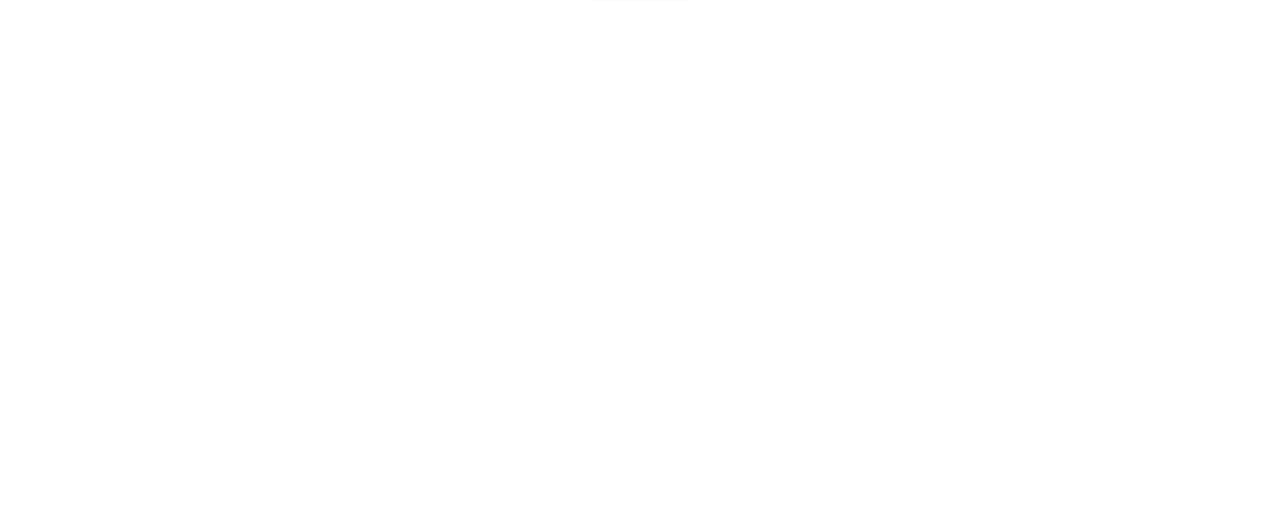
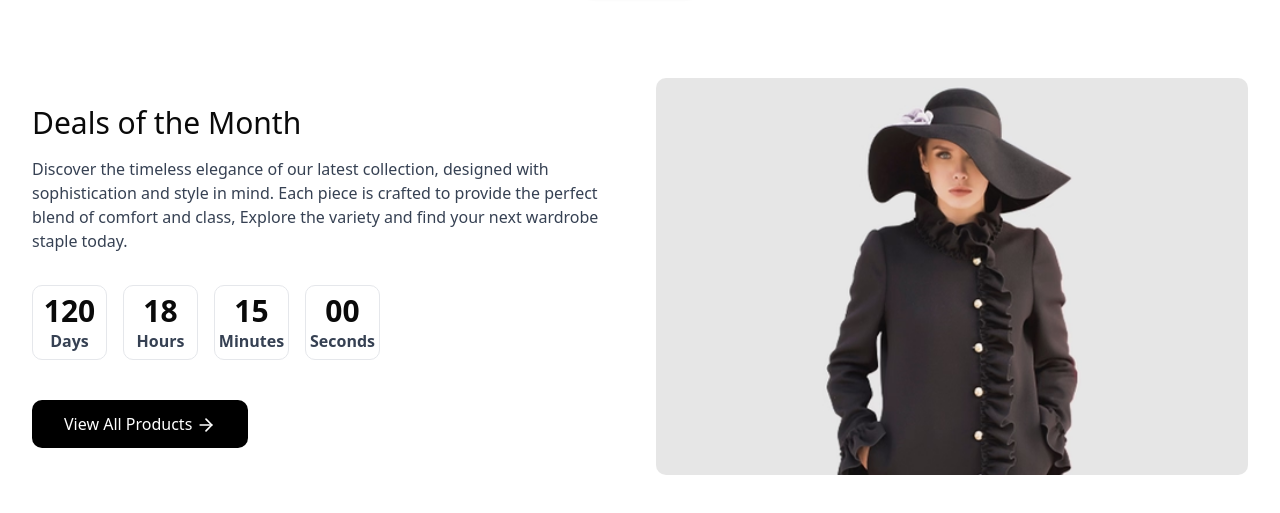
Before and after one commit to ahmedfawzy1/orlai, a Next.js app in the folder frontend/: page / in a window 1280 px wide. Shown: the part 1236-1749 px from the top of the page. Before the commit the page ends 1282 px from the top, so only its background shows below. Built offline with nearby package versions, Linux system fonts and the light colour scheme; no server answers.

Commit message:
feat: add deal component

```diff
--- a/frontend/app/components/Home/BestSelling.tsx
+++ b/frontend/app/components/Home/BestSelling.tsx
@@ -8,7 +8,7 @@ export default async function BestSelling() {
 
   return (
     <section className='max-w-[1280px] mx-auto px-4 sm:px-6 lg:px-8 pt-8 pb-12'>
-      <h3 className='text-3xl md:text-[42px] font-semibold font-integralCF text-center'>
+      <h3 className='text-3xl md:text-[42px] font-semibold text-center'>
         Our BestSeller
       </h3>
 
--- a/frontend/app/components/Home/Category.tsx
+++ b/frontend/app/components/Home/Category.tsx
@@ -74,7 +74,7 @@ export default function Category() {
   return (
     <section className='px-5 py-10 max-w-[1280px] mx-auto'>
       <div className='flex justify-between items-center gap-4'>
-        <h5 className='text-2xl md:text-3xl lg:text-[40px] font-semibold font-integralCF'>
+        <h5 className='text-2xl md:text-3xl lg:text-[40px] font-semibold'>
           Shop by Categories
         </h5>
 
--- /dev/null
+++ b/frontend/app/components/Home/DealTimer.tsx
@@ -0,0 +1,68 @@
+import Link from 'next/link';
+import { ArrowRight } from 'lucide-react';
+import Image from 'next/image';
+
+export default function DealTimer() {
+  return (
+    <section className='max-w-[1280px] mx-auto px-4 sm:px-6 lg:px-8 pt-8 pb-12 flex flex-col-reverse md:flex-row gap-4 md:gap-8'>
+      <div className='flex justify-center flex-col basis-1/2'>
+        <h3 className='text-2xl md:text-3xl font-medium pb-2 md:pb-4'>
+          Deals of the Month
+        </h3>
+        <p className='text-gray-700'>
+          Discover the timeless elegance of our latest collection, designed with
+          sophistication and style in mind. Each piece is crafted to provide the
+          perfect blend of comfort and class, Explore the variety and find your
+          next wardrobe staple today.
+        </p>
+
+        <div className='flex justify-center md:justify-start gap-4 pt-6 md:pt-8 pb-6 md:pb-10'>
+          <div className='flex flex-col justify-center items-center border-1 border-gray-200 rounded-lg w-[75px] h-[75px]'>
+            <p className='text-2xl md:text-3xl font-bold'>120</p>
+            <p className='text-sm md:text-base text-gray-700 font-semibold'>
+              Days
+            </p>
+          </div>
+          <div className='flex flex-col justify-center items-center border-1 border-gray-200 rounded-lg w-[75px] h-[75px]'>
+            <p className='text-2xl md:text-3xl font-bold'>18</p>
+            <p className='text-sm md:text-base text-gray-700 font-semibold'>
+              Hours
+            </p>
+          </div>
+          <div className='flex flex-col justify-center items-center border-1 border-gray-200 rounded-lg w-[75px] h-[75px]'>
+            <p className='text-2xl md:text-3xl font-bold'>15</p>
+            <p className='text-sm md:text-base text-gray-700 font-semibold'>
+              Minutes
+            </p>
+          </div>
+          <div className='flex flex-col justify-center items-center border-1 border-gray-200 rounded-lg w-[75px] h-[75px]'>
+            <p className='text-2xl md:text-3xl font-bold'>00</p>
+            <p className='text-sm md:text-base text-gray-700 font-semibold'>
+              Seconds
+            </p>
+          </div>
+        </div>
+
+        <Link
+          href='/shop'
+          className='px-8 py-3 w-fit mx-auto md:mx-0 rounded-lg bg-black text-sm md:text-base text-white flex items-center gap-1 transition duration-300 hover:bg-gray-800'
+        >
+          View All Products
+          <ArrowRight className='mt-0.5' size={20} />
+        </Link>
+      </div>
+
+      <div className='flex flex-col basis-1/2'>
+        <Image
+          priority
+          src='/images/deal/deal.avif'
+          alt='hero'
+          width={512}
+          height={343}
+          draggable={false}
+          className='w-full h-full object-cover rounded-lg'
+        />
+      </div>
+    </section>
+  );
+}
--- a/frontend/app/page.tsx
+++ b/frontend/app/page.tsx
@@ -1,6 +1,7 @@
 import Hero from './components/Home/Hero';
 import Category from './components/Home/Category';
 import BestSelling from './components/Home/BestSelling';
+import DealTimer from './components/Home/DealTimer';
 
 export default function Home() {
   return (
@@ -8,6 +9,7 @@ export default function Home() {
       <Hero />
       <Category />
       <BestSelling />
+      <DealTimer />
     </>
   );
 }
```
Also changed, not shown: frontend/public/images/deal/deal.avif (added).
